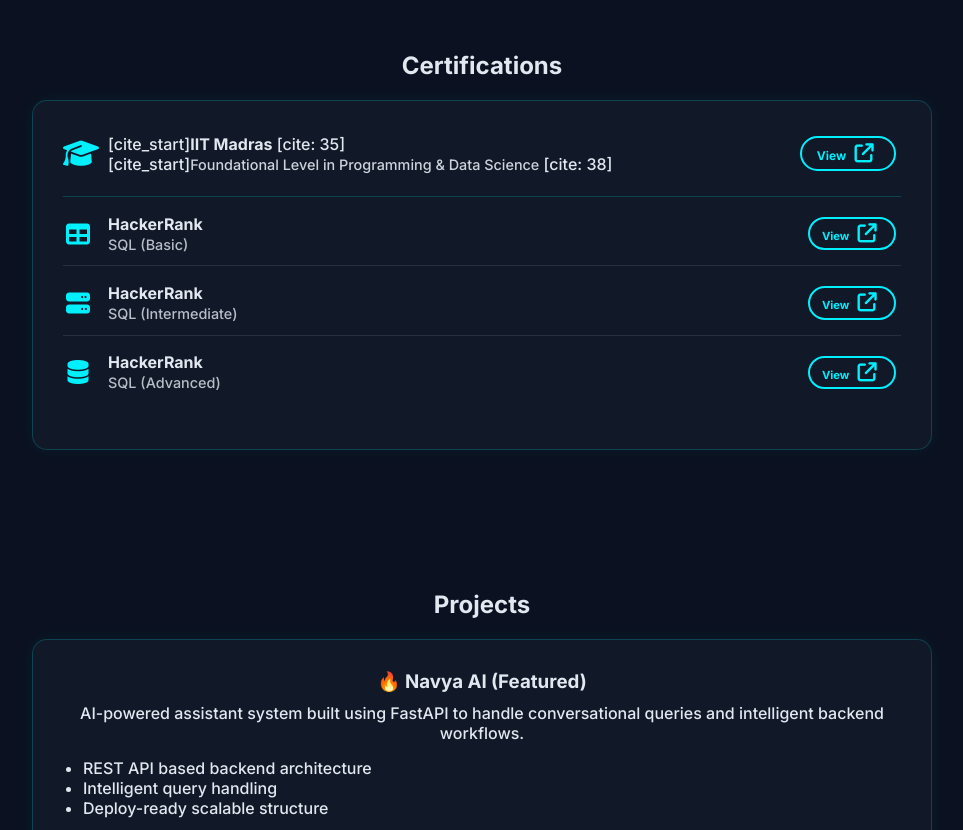
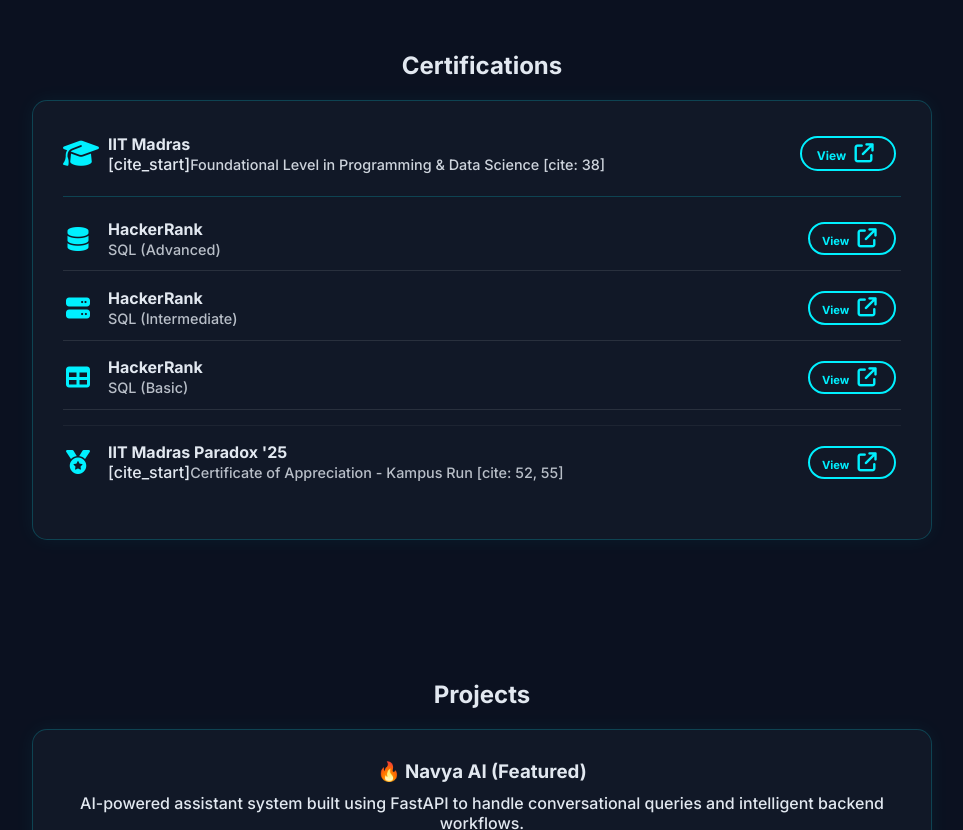
Before and after one commit to jaykumar9022/my-portfolio, a plain HTML site: page index.html in a window 1280 px wide. Shown: the part 2200-3030 px from the top of the page, without its empty margins (158-1121 px from the left). Drawn offline with nearby package versions, Linux system fonts and the light colour scheme.

Commit message:
Update index.html

```diff
--- a/index.html
+++ b/index.html
@@ -433,11 +433,37 @@
                 <div style="display:flex; align-items:center;">
                     <i class="fa-solid fa-graduation-cap" style="color:var(--accent); margin-right:15px; font-size:1.8rem;"></i>
                     <div style="text-align:left;">
-                        [cite_start]<strong>IIT Madras</strong> [cite: 35]<br>
-                        [cite_start]<span style="font-size:0.9rem; opacity:0.9;">Foundational Level in Programming & Data Science</span> [cite: 38]
+                        <strong>IIT Madras</strong><br>
+                        [cite_start]<span style="font-size:0.9rem; opacity:0.9;">Foundational Level in Programming & Data Science [cite: 38]</span>
                     </div>
                 </div>
                 <a href="iitm_foundation.pdf" target="_blank" class="nav-btn" style="font-size:0.75rem; padding:6px 15px;">
+                    View <i class="fa-solid fa-arrow-up-right-from-square"></i>
+                </a>
+            </li>
+
+            <li style="display:flex; justify-content:space-between; align-items:center; margin-top:20px;">
+                <div style="display:flex; align-items:center;">
+                    <i class="fa-solid fa-database" style="color:var(--accent); margin-right:15px; font-size:1.5rem;"></i>
+                    <div style="text-align:left;">
+                        <strong>HackerRank</strong><br>
+                        <span style="font-size:0.9rem; opacity:0.8;">SQL (Advanced)</span>
+                    </div>
+                </div>
+                <a href="sql_advanced.pdf" target="_blank" class="nav-btn" style="font-size:0.7rem; padding:5px 12px;">
+                    View <i class="fa-solid fa-arrow-up-right-from-square"></i>
+                </a>
+            </li>
+
+            <li style="display:flex; justify-content:space-between; align-items:center; margin-top:15px;">
+                <div style="display:flex; align-items:center;">
+                    <i class="fa-solid fa-server" style="color:var(--accent); margin-right:15px; font-size:1.5rem;"></i>
+                    <div style="text-align:left;">
+                        <strong>HackerRank</strong><br>
+                        <span style="font-size:0.9rem; opacity:0.8;">SQL (Intermediate)</span>
+                    </div>
+                </div>
+                <a href="sql_intermediate.pdf" target="_blank" class="nav-btn" style="font-size:0.7rem; padding:5px 12px;">
                     View <i class="fa-solid fa-arrow-up-right-from-square"></i>
                 </a>
             </li>
@@ -450,33 +476,20 @@
                         <span style="font-size:0.9rem; opacity:0.8;">SQL (Basic)</span>
                     </div>
                 </div>
-                <a href="sql_basic certificate.pdf" target="_blank" class="nav-btn" style="font-size:0.7rem; padding:5px 12px;">
+                <a href="sql_basic.pdf" target="_blank" class="nav-btn" style="font-size:0.7rem; padding:5px 12px;">
                     View <i class="fa-solid fa-arrow-up-right-from-square"></i>
                 </a>
             </li>
 
-            <li style="display:flex; justify-content:space-between; align-items:center; margin-top:15px;">
+            <li style="display:flex; justify-content:space-between; align-items:center; margin-top:15px; padding-top:15px; border-top: 1px solid rgba(255,255,255,0.05);">
                 <div style="display:flex; align-items:center;">
-                    <i class="fa-solid fa-server" style="color:var(--accent); margin-right:15px; font-size:1.5rem;"></i>
+                    <i class="fa-solid fa-medal" style="color:var(--accent); margin-right:15px; font-size:1.5rem;"></i>
                     <div style="text-align:left;">
-                        <strong>HackerRank</strong><br>
-                        <span style="font-size:0.9rem; opacity:0.8;">SQL (Intermediate)</span>
+                        <strong>IIT Madras Paradox '25</strong><br>
+                        [cite_start]<span style="font-size:0.9rem; opacity:0.8;">Certificate of Appreciation - Kampus Run [cite: 52, 55]</span>
                     </div>
                 </div>
-                <a href="sql_intermediate certificate.pdf" target="_blank" class="nav-btn" style="font-size:0.7rem; padding:5px 12px;">
-                    View <i class="fa-solid fa-arrow-up-right-from-square"></i>
-                </a>
-            </li>
-
-            <li style="display:flex; justify-content:space-between; align-items:center;">
-                <div style="display:flex; align-items:center;">
-                    <i class="fa-solid fa-database" style="color:var(--accent); margin-right:15px; font-size:1.5rem;"></i>
-                    <div style="text-align:left;">
-                        <strong>HackerRank</strong><br>
-                        <span style="font-size:0.9rem; opacity:0.8;">SQL (Advanced)</span>
-                    </div>
-                </div>
-                <a href="sql_advanced certificate.pdf" target="_blank" class="nav-btn" style="font-size:0.7rem; padding:5px 12px;">
+                <a href="paradox_run.pdf" target="_blank" class="nav-btn" style="font-size:0.7rem; padding:5px 12px;">
                     View <i class="fa-solid fa-arrow-up-right-from-square"></i>
                 </a>
             </li>
```
